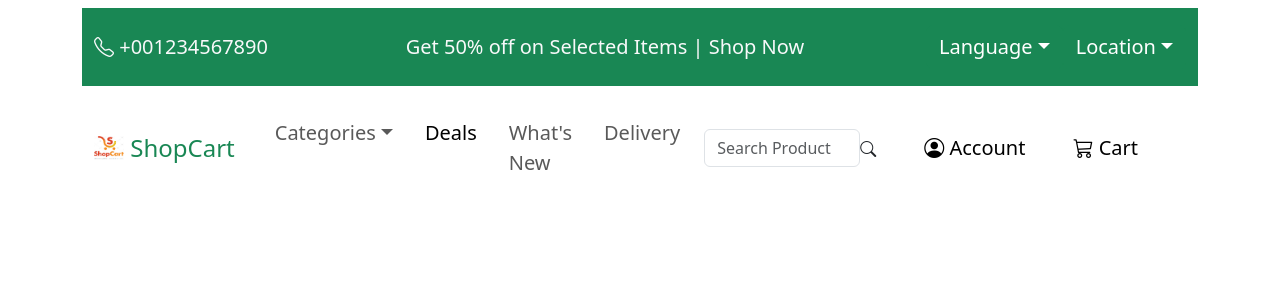
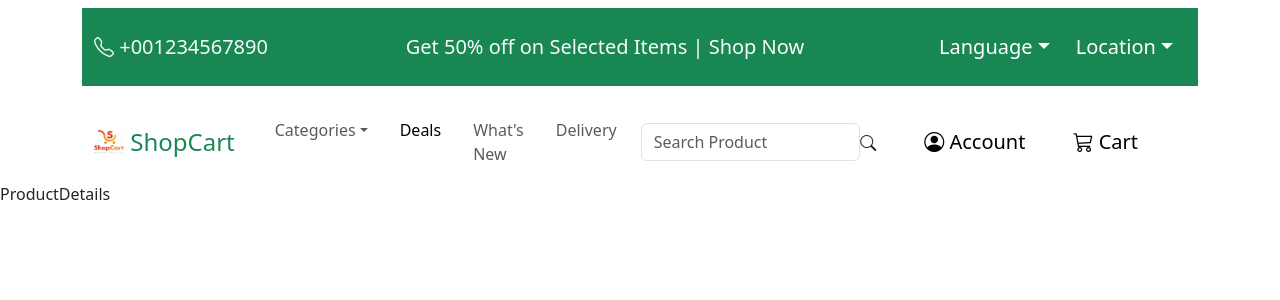
Before and after one commit to UshaDasetty/Reach_Hub_Assignment, a React (Create React App) app: page /productdetails in a window 1280 px wide. Shown: the top 300 px of the page. Built offline with nearby package versions, Linux system fonts and the light colour scheme.

Commit message:
Done Responsiveness for Products Page

```diff
--- a/src/App.js
+++ b/src/App.js
@@ -4,6 +4,7 @@ import { BrowserRouter as Router, Route, Switch } from "react-router-dom";
 import Header from './components/Header'
 import Home from './components/Home';
 import Navbar from './components/Navbar';
+import ProductDetails from './components/ProductDetails';
 
 function App() {
   return (
@@ -12,6 +13,7 @@ function App() {
         <Navbar />
         <Switch>
           <Route exact path="/" component = {Home} />
+          <Route path="/productdetails" component = {ProductDetails} />
         </Switch>
     </Router>
 
--- a/src/components/Navbar.js
+++ b/src/components/Navbar.js
@@ -8,8 +8,8 @@ const Navbar = () => {
             <nav className="navbar navbar-expand-lg mt-3">
 
                 <div className="container-fluid">
-                    <a className="navbar-brand text-success" href="#">
-                    <img src={logo} alt="Logo" width="30" height="24" className="d-inline-block align-text-top "/>
+                    <a className="navbar-brand text-success" href="/">
+                        <img src={logo} alt="Logo" width="30" height="24" className="d-inline-block align-text-top "/>
                         <span className="fs-4 me-3"> ShopCart</span>
                     </a>
 
@@ -17,7 +17,7 @@ const Navbar = () => {
                     <div className="collapse navbar-collapse " id="navbarSupportedContent">
                     <ul className="navbar-nav me-auto mb-2 mb-lg-0">
                         <li className="nav-item dropdown">
-                        <a className="nav-link dropdown-toggle fs-5 me-3" href="#" role="button" data-bs-toggle="dropdown" aria-expanded="false">
+                        <a className="nav-link dropdown-toggle fs-6 me-3" href="#" role="button" data-bs-toggle="dropdown" aria-expanded="false">
                             Categories
                         </a>
                         <ul className="dropdown-menu">
@@ -29,14 +29,14 @@ const Navbar = () => {
 
 
                         <li className="nav-item">
-                        <a className="nav-link active fs-5 me-3" aria-current="page" href="#">Deals</a>
+                        <a className="nav-link active fs-6 me-3" aria-current="page" href="#">Deals</a>
                         </li>
 
                         <li className="nav-item">
-                        <a className="nav-link fs-5 me-3" href="#">What's New</a>
+                        <a className="nav-link fs-6 me-3" href="#">What's New</a>
                         </li>
 
-                        <li className="nav-item fs-5 me-3">
+                        <li className="nav-item fs-6 me-3">
                         <a className="nav-link" href="#">Delivery</a>
                         </li>
 
--- /dev/null
+++ b/src/components/ProductDetails.js
@@ -0,0 +1,9 @@
+import React from 'react'
+
+const ProductDetails = () => {
+  return (
+    <div>ProductDetails</div>
+  )
+}
+
+export default ProductDetails
```
